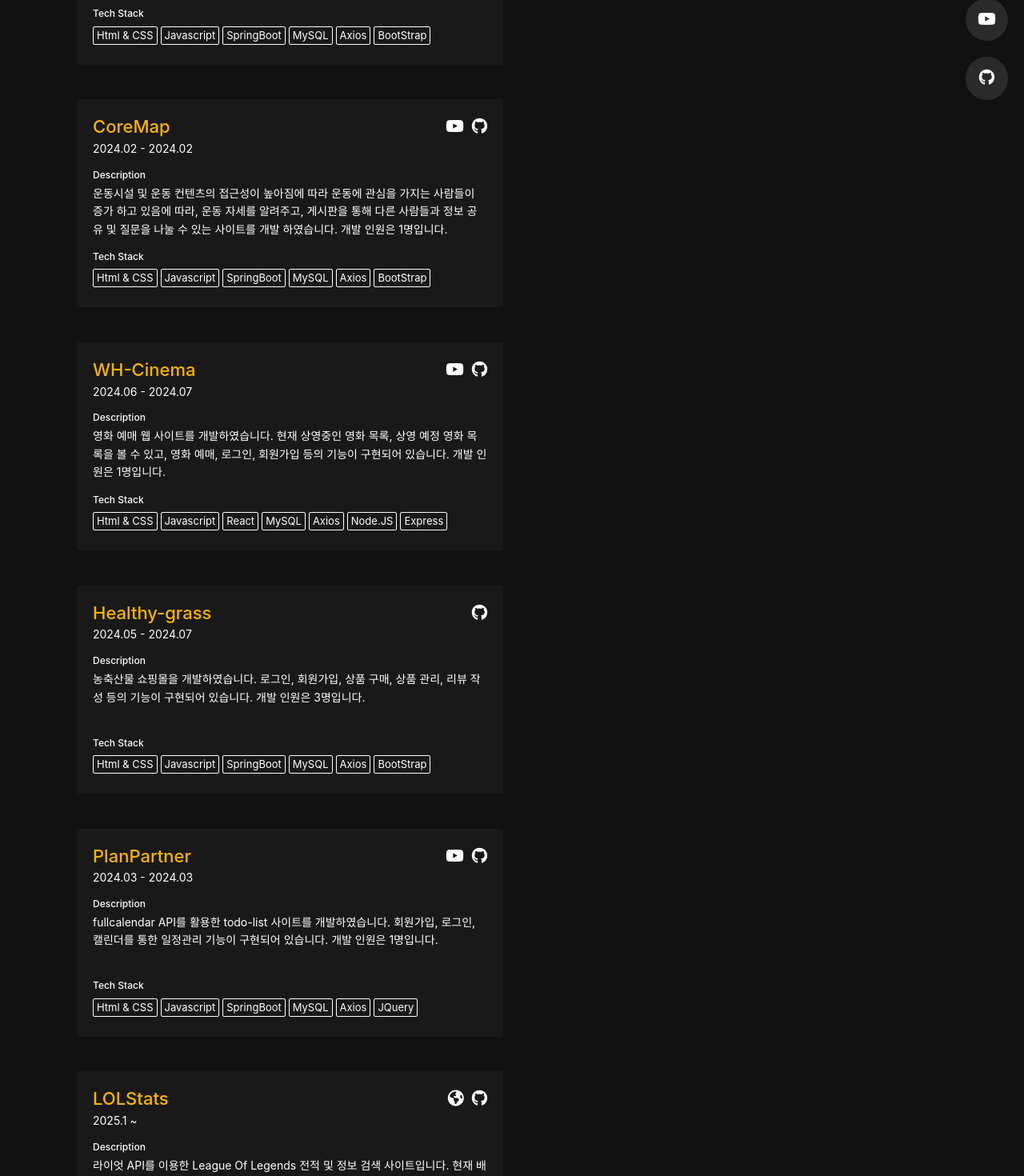
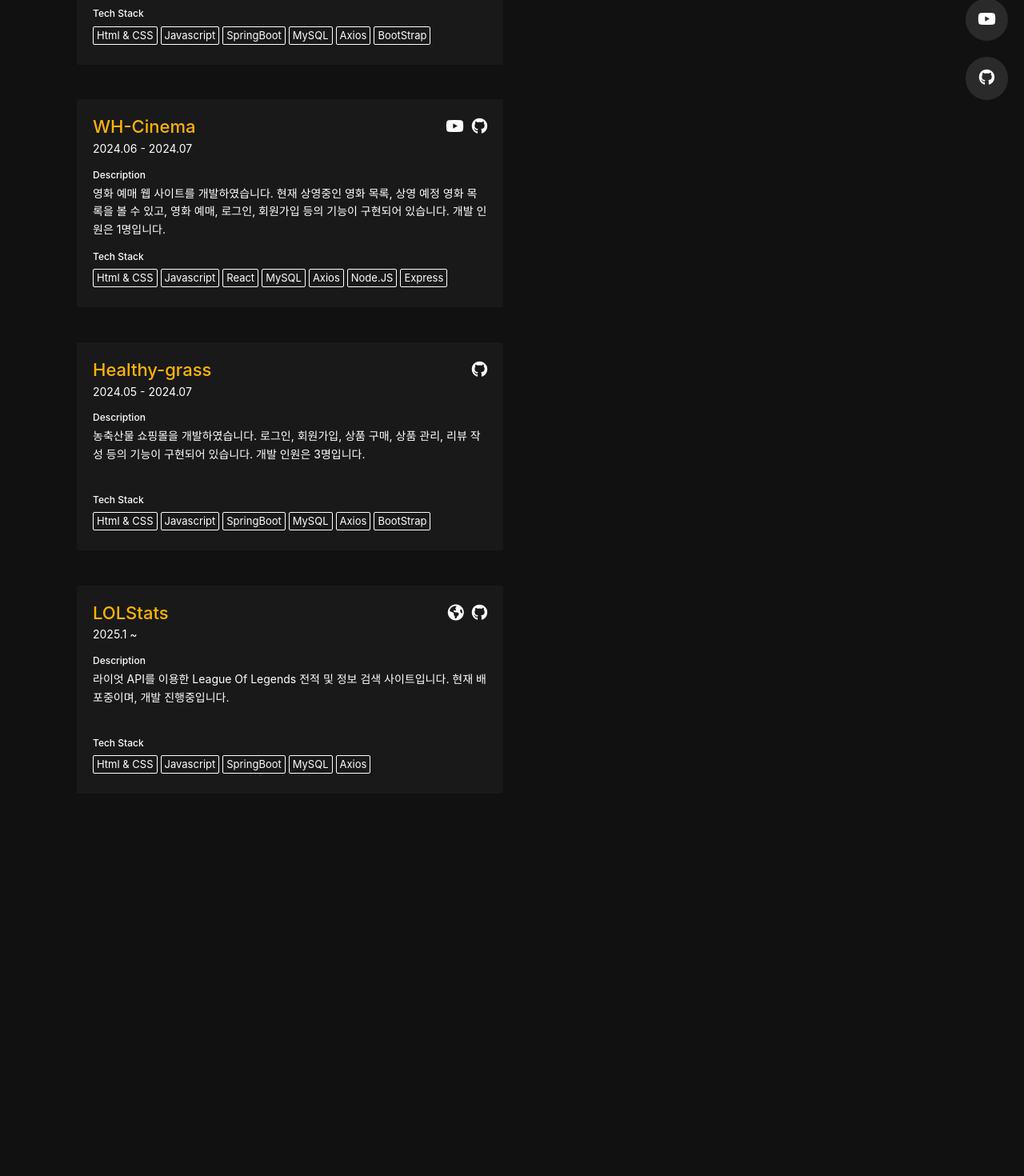
Before and after one commit to 98Woonho/98Woonho.github.io, a React (Create React App) app: page /projects in a window 1280 px wide. Shown: the part 449-1919 px from the top of the page at 80% size. After the commit the page ends 1543 px from the top, so only its background shows below. Built offline with nearby package versions, Linux system fonts and the light colour scheme.

Commit message:
portfolioData 정리

```diff
--- a/src/assets/data/portfoilodata.js
+++ b/src/assets/data/portfoilodata.js
@@ -6,14 +6,6 @@ const portfolioData = {
 			github: "https://github.com/98Woonho/ITHotel",
 			youtube: "https://www.youtube.com/watch?v=DTQzaR3oxDE",
 			description: "챗봇 기능을 추가한 호텔 예약 사이트를 개발하였습니다. 로그인, 회원가입, 호텔 예약, 관리자 호텔 관리, 챗봇 등의 기능이 구현되어 있습니다. 개발 인원은 3명입니다.",
-			tech: ["Html & CSS", "Javascript", "SpringBoot", "MySQL", "Axios", "BootStrap"],
-		},
-		{
-			name: "CoreMap",
-			period: "2024.02 - 2024.02",
-			github: "https://github.com/98Woonho/Coremap",
-			youtube: "https://www.youtube.com/watch?v=AOuMxil_MPQ",
-			description: "운동시설 및 운동 컨텐츠의 접근성이 높아짐에 따라 운동에 관심을 가지는 사람들이 증가 하고 있음에 따라, 운동 자세를 알려주고, 게시판을 통해 다른 사람들과 정보 공유 및 질문을 나눌 수 있는 사이트를 개발 하였습니다. 개발 인원은 1명입니다.",
 			tech: ["Html & CSS", "Javascript", "SpringBoot", "MySQL", "Axios", "BootStrap"],
 		},
 		{
@@ -32,14 +24,6 @@ const portfolioData = {
 			tech: ["Html & CSS", "Javascript", "SpringBoot", "MySQL", "Axios", "BootStrap"],
 		},
 		{
-			name: "PlanPartner",
-			period: "2024.03 - 2024.03",
-			github: "https://github.com/98Woonho/PlanPartner",
-			youtube: "https://www.youtube.com/watch?v=3Euis71PTQE",
-			description: "fullcalendar API를 활용한 todo-list 사이트를 개발하였습니다. 회원가입, 로그인, 캘린더를 통한 일정관리 기능이 구현되어 있습니다. 개발 인원은 1명입니다.",
-			tech: ["Html & CSS", "Javascript", "SpringBoot", "MySQL", "Axios", "JQuery"],
-		},
-		{
 			name: "LOLStats",
 			period: "2025.1 ~",
 			github: "https://github.com/98Woonho/LOLStats",
```
